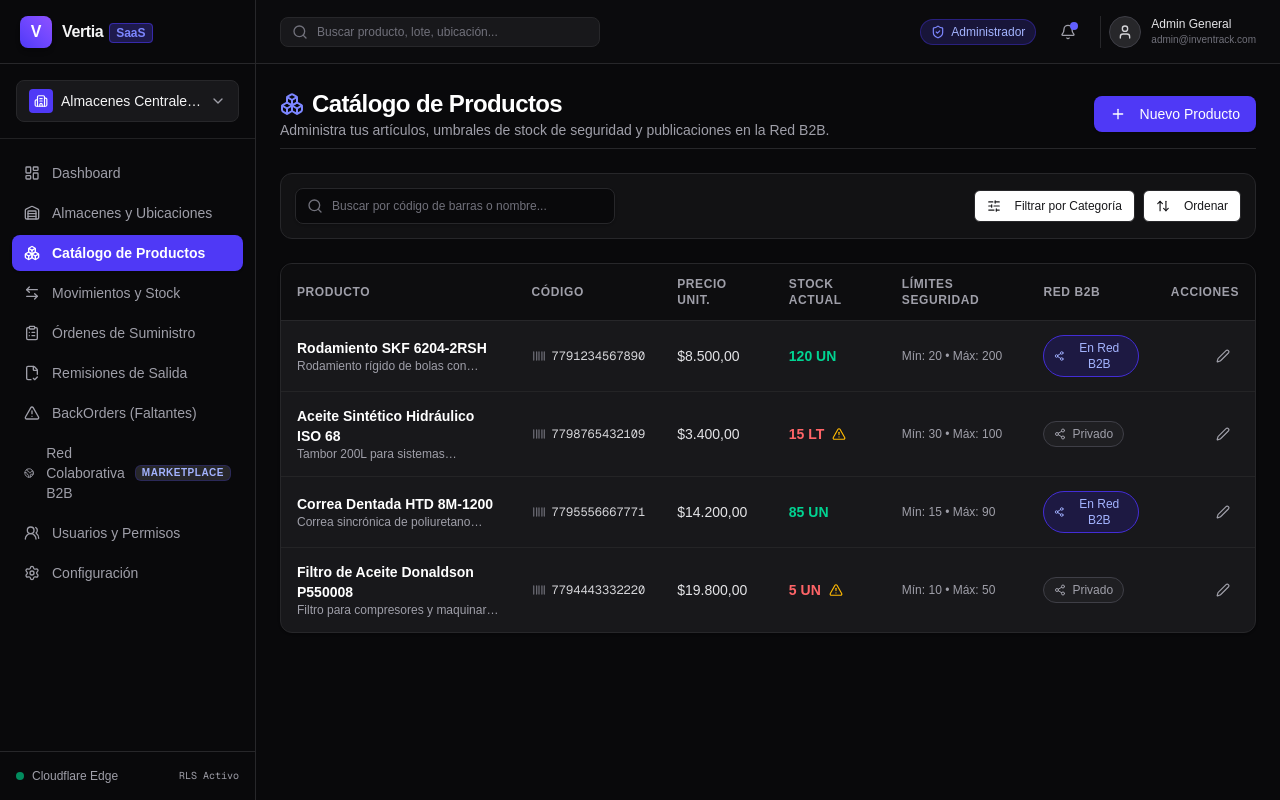
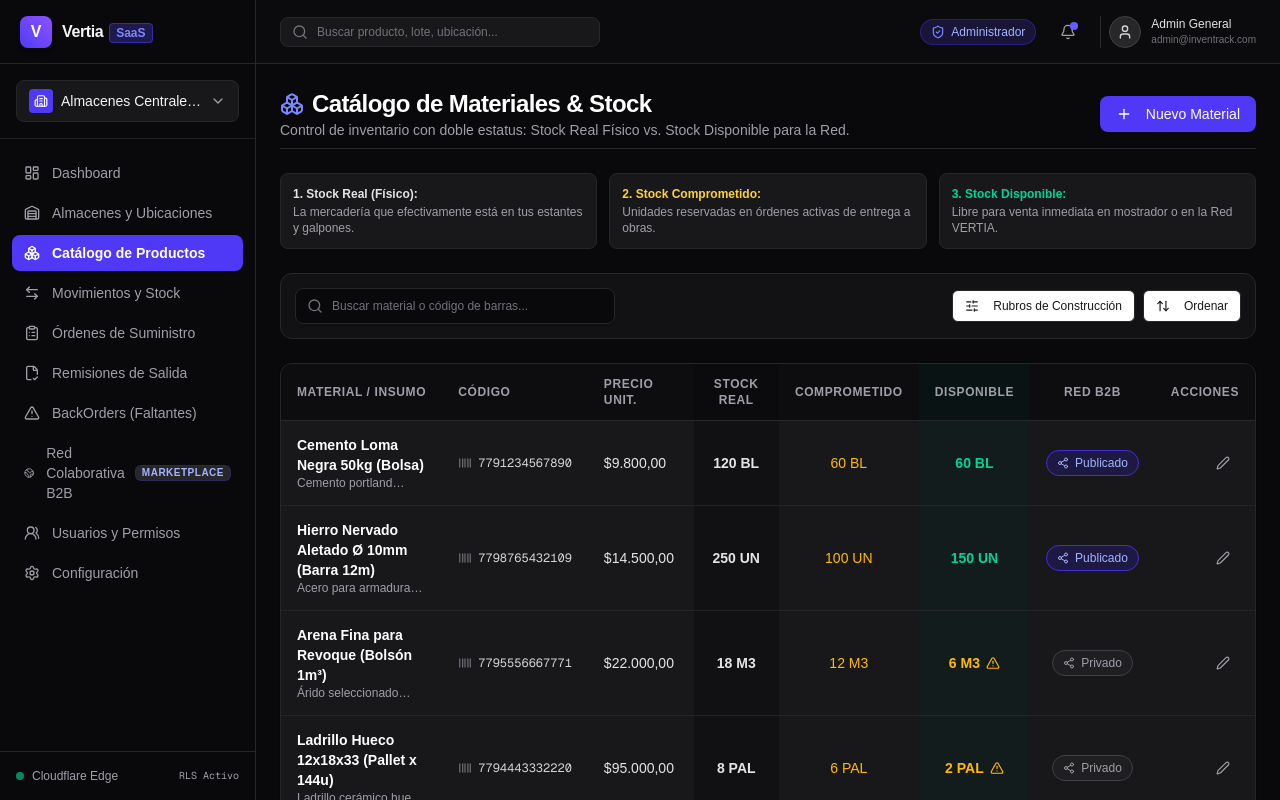
Before and after one commit to jfberton/vertia, a Next.js app: page /productos in a window 1280 px wide. Built offline with nearby package versions, Linux system fonts and the light colour scheme.

Commit message:
feat: implement dual stock status (Real vs Available) and geolocation radius in warehouses

```diff
--- a/src/app/(dashboard)/almacenes/page.tsx
+++ b/src/app/(dashboard)/almacenes/page.tsx
@@ -20,6 +20,8 @@ interface MockAlmacen {
   id: string;
   nombre: string;
   direccion: string;
+  radio_cobertura_km: number;
+  coordenadas_gps: string;
   capacidad_maxima: number;
   es_zona_recepcion: boolean;
   total_ubicaciones: number;
@@ -31,6 +33,8 @@ const mockAlmacenes: MockAlmacen[] = [
     id: "alm-1",
     nombre: "Almacén Central A1",
     direccion: "Av. Circunvalación 4500, Rosario",
+    radio_cobertura_km: 35,
+    coordenadas_gps: "-32.9511, -60.6663",
     capacidad_maxima: 5000,
     es_zona_recepcion: false,
     total_ubicaciones: 240,
@@ -40,6 +44,8 @@ const mockAlmacenes: MockAlmacen[] = [
     id: "alm-2",
     nombre: "Muelle de Recepción & Staging",
     direccion: "Muelle 02 - Portón Norte",
+    radio_cobertura_km: 10,
+    coordenadas_gps: "-32.9480, -60.6620",
     capacidad_maxima: 1000,
     es_zona_recepcion: true,
     total_ubicaciones: 40,
@@ -49,6 +55,8 @@ const mockAlmacenes: MockAlmacen[] = [
     id: "alm-3",
     nombre: "Depósito Córdoba",
     direccion: "Ruta 9 Km 680, Córdoba",
+    radio_cobertura_km: 50,
+    coordenadas_gps: "-31.4201, -64.1888",
     capacidad_maxima: 3500,
     es_zona_recepcion: false,
     total_ubicaciones: 180,
@@ -134,6 +142,10 @@ export default function AlmacenesPage() {
                     <div className="text-[11px] text-zinc-400 flex items-center gap-1 mt-0.5">
                       <MapPin className="w-3 h-3 text-zinc-500" />
                       {alm.direccion}
+                    </div>
+                    <div className="text-[10px] text-indigo-400 font-mono mt-1 flex items-center gap-2">
+                      <span>GPS: {alm.coordenadas_gps}</span>
+                      <span>• Radio flete: {alm.radio_cobertura_km} km</span>
                     </div>
                   </div>
                 </div>
--- a/src/app/(dashboard)/productos/page.tsx
+++ b/src/app/(dashboard)/productos/page.tsx
@@ -9,13 +9,12 @@ import {
   Share2,
   AlertTriangle,
   Edit2,
-  MoreVertical,
   SlidersHorizontal,
   ArrowUpDown,
+  Layers,
 } from "lucide-react";
-import { Card, CardContent, CardHeader, CardTitle, CardDescription } from "@/components/ui/card";
+import { Card } from "@/components/ui/card";
 import { Button } from "@/components/ui/button";
-import { Badge } from "@/components/ui/badge";
 import { Input } from "@/components/ui/input";
 
 interface MockProducto {
@@ -25,7 +24,9 @@ interface MockProducto {
   descripcion: string;
   unidad_medida: string;
   precio: number;
-  cantidad_total: number;
+  stock_real: number;        // Lo que está físicamente en el galpón
+  stock_comprometido: number; // Reservado en pedidos activos
+  stock_disponible: number;   // Real - Comprometido
   cantidad_minima: number;
   cantidad_maxima: number;
   publicado_en_red: boolean;
@@ -35,49 +36,57 @@ const mockProductos: MockProducto[] = [
   {
     id: "p-1",
     codigo_barras: "7791234567890",
-    nombre: "Rodamiento SKF 6204-2RSH",
-    descripcion: "Rodamiento rígido de bolas con sellos de obturación",
-    unidad_medida: "UN",
-    precio: 8500.0,
-    cantidad_total: 120,
-    cantidad_minima: 20,
-    cantidad_maxima: 200,
+    nombre: "Cemento Loma Negra 50kg (Bolsa)",
+    descripcion: "Cemento portland normal para hormigón y albañilería",
+    unidad_medida: "BL",
+    precio: 9800.0,
+    stock_real: 120,          // 120 en galpón
+    stock_comprometido: 60,   // 60 reservadas
+    stock_disponible: 60,     // 60 disponibles para venta libre
+    cantidad_minima: 40,
+    cantidad_maxima: 500,
     publicado_en_red: true,
   },
   {
     id: "p-2",
     codigo_barras: "7798765432109",
-    nombre: "Aceite Sintético Hidráulico ISO 68",
-    descripcion: "Tambor 200L para sistemas hidráulicos de alta presión",
-    unidad_medida: "LT",
-    precio: 3400.0,
-    cantidad_total: 15,
-    cantidad_minima: 30, // Alerta stock bajo
-    cantidad_maxima: 100,
-    publicado_en_red: false,
+    nombre: "Hierro Nervado Aletado Ø 10mm (Barra 12m)",
+    descripcion: "Acero para armaduras de hormigón armado según norma IRAM",
+    unidad_medida: "UN",
+    precio: 14500.0,
+    stock_real: 250,
+    stock_comprometido: 100,
+    stock_disponible: 150,
+    cantidad_minima: 50,
+    cantidad_maxima: 600,
+    publicado_en_red: true,
   },
   {
     id: "p-3",
     codigo_barras: "7795556667771",
-    nombre: "Correa Dentada HTD 8M-1200",
-    descripcion: "Correa sincrónica de poliuretano ancho 30mm",
-    unidad_medida: "UN",
-    precio: 14200.0,
-    cantidad_total: 85,
-    cantidad_minima: 15,
-    cantidad_maxima: 90,
-    publicado_en_red: true,
+    nombre: "Arena Fina para Revoque (Bolsón 1m³)",
+    descripcion: "Árido seleccionado limpio para mezclas finas",
+    unidad_medida: "M3",
+    precio: 22000.0,
+    stock_real: 18,
+    stock_comprometido: 12,
+    stock_disponible: 6,      // Alerta stock disponible bajo
+    cantidad_minima: 10,
+    cantidad_maxima: 50,
+    publicado_en_red: false,
   },
   {
     id: "p-4",
     codigo_barras: "7794443332220",
-    nombre: "Filtro de Aceite Donaldson P550008",
-    descripcion: "Filtro para compresores y maquinaria pesada",
-    unidad_medida: "UN",
-    precio: 19800.0,
-    cantidad_total: 5,
-    cantidad_minima: 10, // Stock crítico
-    cantidad_maxima: 50,
+    nombre: "Ladrillo Hueco 12x18x33 (Pallet x 144u)",
+    descripcion: "Ladrillo cerámico hueco no portante para tabiques",
+    unidad_medida: "PAL",
+    precio: 95000.0,
+    stock_real: 8,
+    stock_comprometido: 6,
+    stock_disponible: 2,      // Stock crítico
+    cantidad_minima: 5,
+    cantidad_maxima: 40,
     publicado_en_red: false,
   },
 ];
@@ -107,16 +116,32 @@ export default function ProductosPage() {
         <div>
           <h1 className="text-2xl font-bold tracking-tight text-white flex items-center gap-2">
             <Boxes className="w-6 h-6 text-indigo-400" />
-            Catálogo de Productos
+            Catálogo de Materiales & Stock
           </h1>
           <p className="text-sm text-zinc-400">
-            Administra tus artículos, umbrales de stock de seguridad y publicaciones en la Red B2B.
+            Control de inventario con doble estatus: Stock Real Físico vs. Stock Disponible para la Red.
           </p>
         </div>
         <Button className="bg-indigo-600 hover:bg-indigo-700">
           <Plus className="w-4 h-4 mr-1.5" />
-          Nuevo Producto
+          Nuevo Material
         </Button>
+      </div>
+
+      {/* Explicador de Estatus de Stock */}
+      <div className="grid grid-cols-1 md:grid-cols-3 gap-3">
+        <div className="p-3 rounded-lg bg-zinc-900 border border-zinc-800 text-xs">
+          <span className="font-semibold text-zinc-200">1. Stock Real (Físico):</span>
+          <span className="text-zinc-400 block mt-0.5">La mercadería que efectivamente está en tus estantes y galpones.</span>
+        </div>
+        <div className="p-3 rounded-lg bg-zinc-900 border border-zinc-800 text-xs">
+          <span className="font-semibold text-amber-300">2. Stock Comprometido:</span>
+          <span className="text-zinc-400 block mt-0.5">Unidades reservadas en órdenes activas de entrega a obras.</span>
+        </div>
+        <div className="p-3 rounded-lg bg-zinc-900 border border-zinc-800 text-xs">
+          <span className="font-semibold text-emerald-400">3. Stock Disponible:</span>
+          <span className="text-zinc-400 block mt-0.5">Libre para venta inmediata en mostrador o en la Red VERTIA.</span>
+        </div>
       </div>
 
       {/* Filtros y Búsqueda */}
@@ -126,14 +151,14 @@ export default function ProductosPage() {
           <Input
             value={busqueda}
             onChange={(e) => setBusqueda(e.target.value)}
-            placeholder="Buscar por código de barras o nombre..."
+            placeholder="Buscar material o código de barras..."
             className="pl-9 h-9 text-xs bg-zinc-950 border-zinc-800"
           />
         </div>
         <div className="flex items-center gap-2 w-full sm:w-auto">
           <Button variant="outline" size="sm" className="text-xs border-zinc-800 shrink-0">
             <SlidersHorizontal className="w-3.5 h-3.5 mr-1.5" />
-            Filtrar por Categoría
+            Rubros de Construcción
           </Button>
           <Button variant="outline" size="sm" className="text-xs border-zinc-800 shrink-0">
             <ArrowUpDown className="w-3.5 h-3.5 mr-1.5" />
@@ -142,24 +167,25 @@ export default function ProductosPage() {
         </div>
       </div>
 
-      {/* Tabla de Productos */}
+      {/* Tabla de Materiales con Doble Estatus */}
       <Card className="bg-zinc-900 border-zinc-800 text-zinc-100 overflow-hidden">
         <div className="overflow-x-auto">
           <table className="w-full text-left text-sm">
             <thead className="bg-zinc-950/70 border-b border-zinc-800 text-xs font-semibold text-zinc-400 uppercase tracking-wider">
               <tr>
-                <th className="py-3 px-4">Producto</th>
+                <th className="py-3 px-4">Material / Insumo</th>
                 <th className="py-3 px-4">Código</th>
                 <th className="py-3 px-4">Precio Unit.</th>
-                <th className="py-3 px-4">Stock Actual</th>
-                <th className="py-3 px-4">Límites Seguridad</th>
-                <th className="py-3 px-4">Red B2B</th>
+                <th className="py-3 px-4 text-center bg-zinc-950/40">Stock Real</th>
+                <th className="py-3 px-4 text-center">Comprometido</th>
+                <th className="py-3 px-4 text-center bg-emerald-950/20">Disponible</th>
+                <th className="py-3 px-4 text-center">Red B2B</th>
                 <th className="py-3 px-4 text-right">Acciones</th>
               </tr>
             </thead>
             <tbody className="divide-y divide-zinc-800/80">
               {filtrados.map((p) => {
-                const stockBajo = p.cantidad_total <= p.cantidad_minima;
+                const stockCritico = p.stock_disponible <= p.cantidad_minima;
 
                 return (
                   <tr key={p.id} className="hover:bg-zinc-800/30 transition-colors">
@@ -176,22 +202,33 @@ export default function ProductosPage() {
                     <td className="py-3.5 px-4 font-medium text-zinc-200">
                       ${p.precio.toLocaleString("es-AR", { minimumFractionDigits: 2 })}
                     </td>
-                    <td className="py-3.5 px-4">
-                      <div className="flex items-center gap-2">
-                        <span className={`font-bold ${stockBajo ? "text-red-400" : "text-emerald-400"}`}>
-                          {p.cantidad_total} {p.unidad_medida}
+                    {/* Stock Real */}
+                    <td className="py-3.5 px-4 text-center bg-zinc-950/40">
+                      <span className="font-bold text-zinc-200">
+                        {p.stock_real} {p.unidad_medida}
+                      </span>
+                    </td>
+                    {/* Stock Comprometido */}
+                    <td className="py-3.5 px-4 text-center">
+                      <span className="font-medium text-amber-400">
+                        {p.stock_comprometido} {p.unidad_medida}
+                      </span>
+                    </td>
+                    {/* Stock Disponible */}
+                    <td className="py-3.5 px-4 text-center bg-emerald-950/20">
+                      <div className="flex items-center justify-center gap-1.5">
+                        <span className={`font-extrabold ${stockCritico ? "text-amber-400" : "text-emerald-400"}`}>
+                          {p.stock_disponible} {p.unidad_medida}
                         </span>
-                        {stockBajo && (
-                          <span title="Stock por debajo del mínimo">
+                        {stockCritico && (
+                          <span title="Stock disponible por debajo del umbral de seguridad">
                             <AlertTriangle className="w-3.5 h-3.5 text-amber-400" />
                           </span>
                         )}
                       </div>
                     </td>
-                    <td className="py-3.5 px-4 text-xs text-zinc-400">
-                      <span>Mín: {p.cantidad_minima}</span> • <span>Máx: {p.cantidad_maxima}</span>
-                    </td>
-                    <td className="py-3.5 px-4">
+                    {/* Red B2B Toggle */}
+                    <td className="py-3.5 px-4 text-center">
                       <button
                         onClick={() => togglePublicarRed(p.id)}
                         className={`inline-flex items-center gap-1.5 px-2.5 py-1 rounded-full text-xs font-medium border transition-colors ${
@@ -201,7 +238,7 @@ export default function ProductosPage() {
                         }`}
                       >
                         <Share2 className="w-3 h-3" />
-                        <span>{p.publicado_en_red ? "En Red B2B" : "Privado"}</span>
+                        <span>{p.publicado_en_red ? "Publicado" : "Privado"}</span>
                       </button>
                     </td>
                     <td className="py-3.5 px-4 text-right">
--- a/src/types/domain.ts
+++ b/src/types/domain.ts
@@ -53,6 +53,9 @@ export interface Almacen {
   telefono?: string | null;
   codigo_postal?: string | null;
   pais?: string | null;
+  latitud?: number | null;
+  longitud?: number | null;
+  radio_cobertura_km?: number | null;
   capacidad_maxima?: number | null;
   es_zona_recepcion: boolean;
   activo: boolean;
@@ -83,7 +86,10 @@ export interface Producto {
   precio: number;
   precio_minimo?: number | null;
   precio_maximo?: number | null;
-  cantidad_total: number;
+  cantidad_total: number; // Stock Físico Real
+  cantidad_real: number;
+  cantidad_reservada: number; // Comprometido en órdenes
+  cantidad_disponible: number; // Real - Reservado
   cantidad_minima?: number | null;
   cantidad_maxima?: number | null;
   imagen_url?: string | null;
```
